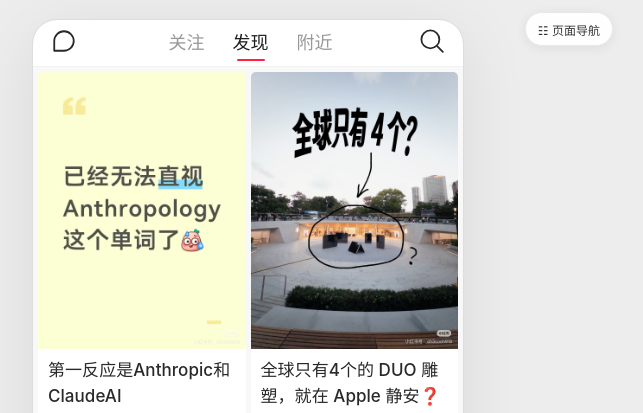
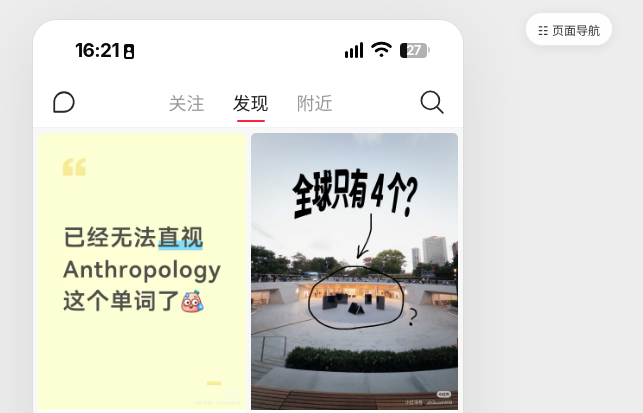
Before and after one commit to LuChang2004/RedNote, a website: page index.html in a window 1280 px wide. Shown: the top 413 px of the page, without its empty margins (392-1035 px from the left). Drawn offline with Linux system fonts and the light colour scheme.

Commit message:
Restore prototype status bar across all screens

```diff
--- a/index.html
+++ b/index.html
@@ -5,7 +5,7 @@
   <meta name="viewport" content="width=device-width, initial-scale=1, viewport-fit=cover" />
   <meta name="theme-color" content="#ffffff" />
   <title>小红书 · 生活的兴趣社区</title>
-  <link rel="stylesheet" href="./styles.css?v=3" />
+  <link rel="stylesheet" href="./styles.css?v=4" />
 </head>
 <body>
   <main class="phone" id="app">
--- a/styles.css
+++ b/styles.css
@@ -11,11 +11,8 @@
 /* Keep local assets working when hosted below a project path, such as GitHub Pages. */
 .reference-avatar{background-image:url('./public/assets/note-reference.jpg')}
 
-/* Mobile browsers already render the real system status bar. */
-.status-bar{display:none}
-.screen{height:100%}
+/* Keep the simulated system status bar visible in the prototype. */
 .overlay{inset:0}
-#creation.creation-full,#creation.creation-editor{inset:0}
 
 /* Native note publishing editor */
 #creation.creation-editor{background:#fff;color:#262626}
```
